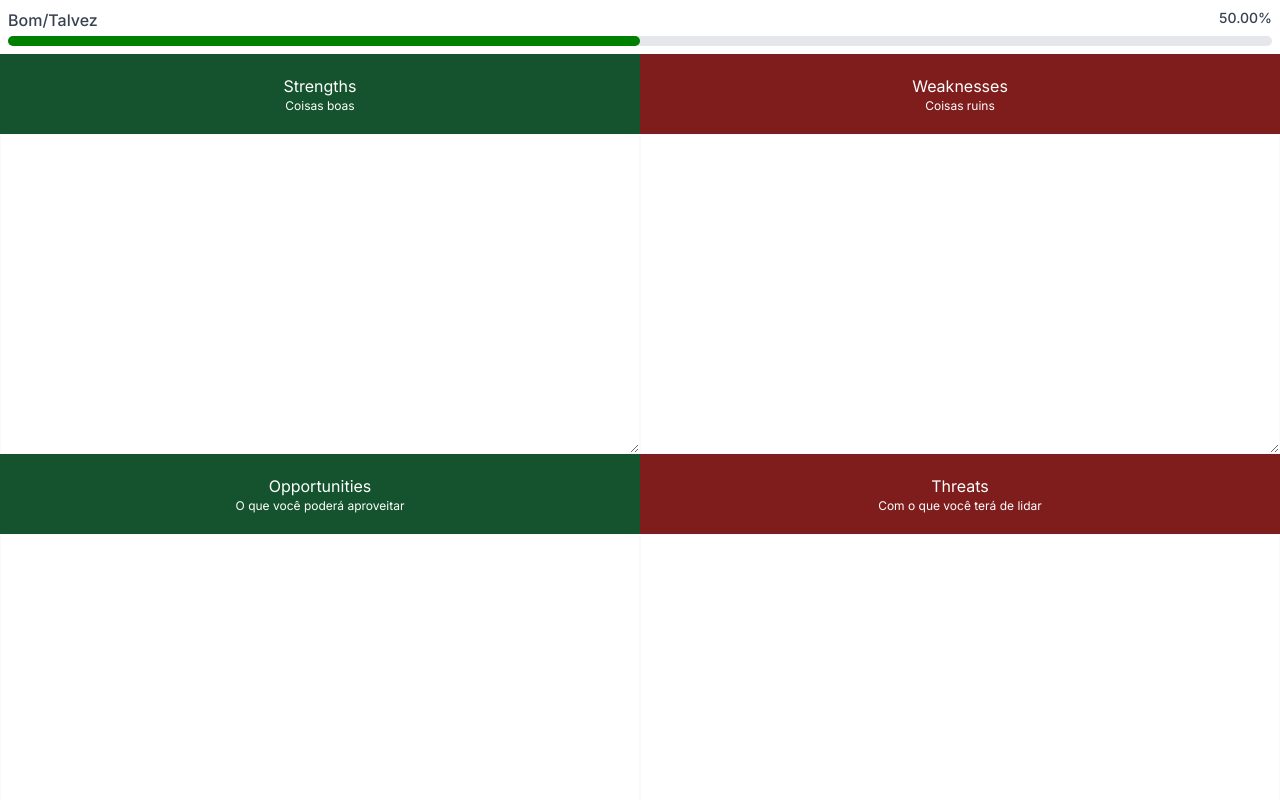
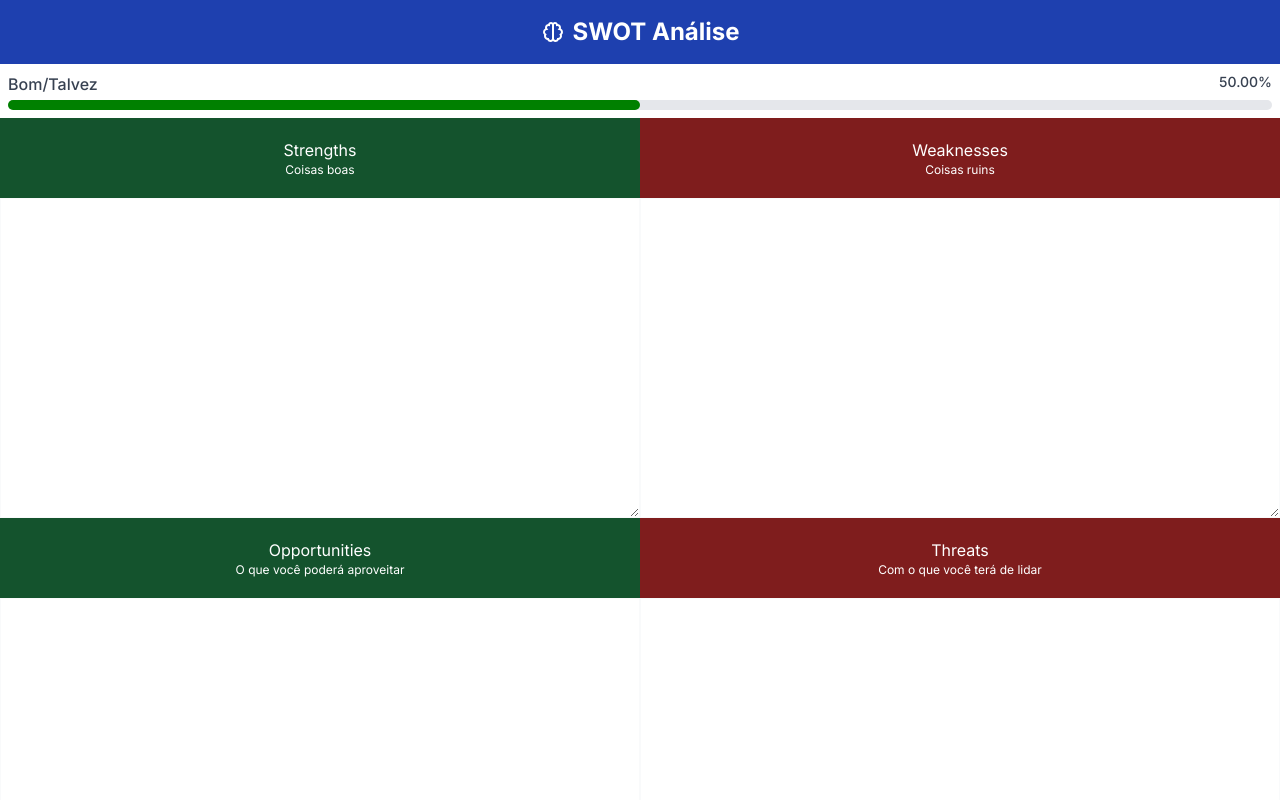
Before and after one commit to dspedroborges/swot, a Next.js app: page / in a window 1280 px wide. Shown: the top 800 px of the page. Built offline with nearby package versions, Linux system fonts and the light colour scheme.

Commit message:
título, navbar e footer

```diff
--- a/src/app/globals.css
+++ b/src/app/globals.css
@@ -1,3 +1,31 @@
 @tailwind base;
 @tailwind components;
 @tailwind utilities;
+
+*, html {
+  scroll-behavior: smooth !important;
+}
+
+html {
+  overflow-x: hidden;
+}
+
+::-webkit-scrollbar {
+  width: 10px;
+  cursor: pointer;
+}
+
+::-webkit-scrollbar-track {
+  background-color: #fff;
+}
+
+::-webkit-scrollbar-thumb {
+  border-radius: 8px;
+  border: 3px solid transparent;
+  background-clip: content-box;
+  background-color: #0e0bb8;
+}
+
+::-webkit-scrollbar-thumb:hover {
+  background-color: #3230c7;
+}
--- a/src/app/layout.tsx
+++ b/src/app/layout.tsx
@@ -1,12 +1,15 @@
 import type { Metadata } from "next";
 import { Inter } from "next/font/google";
 import "./globals.css";
+import Link from "next/link";
+import { BiBrain } from "react-icons/bi";
+import { BsGithub } from "react-icons/bs";
 
 const inter = Inter({ subsets: ["latin"] });
 
 export const metadata: Metadata = {
-  title: "Create Next App",
-  description: "Generated by create next app",
+  title: "SWOT Análise",
+  description: "Ferramenta auxiliar para analisar a qualidade de algo e tomar decisões.",
 };
 
 export default function RootLayout({
@@ -15,8 +18,16 @@ export default function RootLayout({
   children: React.ReactNode;
 }>) {
   return (
-    <html lang="en">
-      <body className={inter.className}>{children}</body>
+    <html lang="pt-br">
+      <body className={inter.className}>
+        <nav className="py-4 flex flex-col md:flex-row items-center justify-center md:justify-between gap-8 bg-blue-800">
+          <h1 className="text-white font-bold text-2xl w-full text-center flex items-center gap-2 justify-center"><BiBrain/> SWOT Análise</h1>
+        </nav>
+        {children}
+        <footer className="flex items-center justify-center bg-blue-800 py-16">
+          <Link href="https://github.com/dspedroborges" target="_blank" className="hover:underline text-white flex items-center gap-2"><BsGithub/> dspedroborges</Link>
+        </footer>
+      </body>
     </html>
   );
 }
```
Also changed, not shown: package.json (+4 -3 lines), 1 other file (tests, documents, lock files or other folders).
